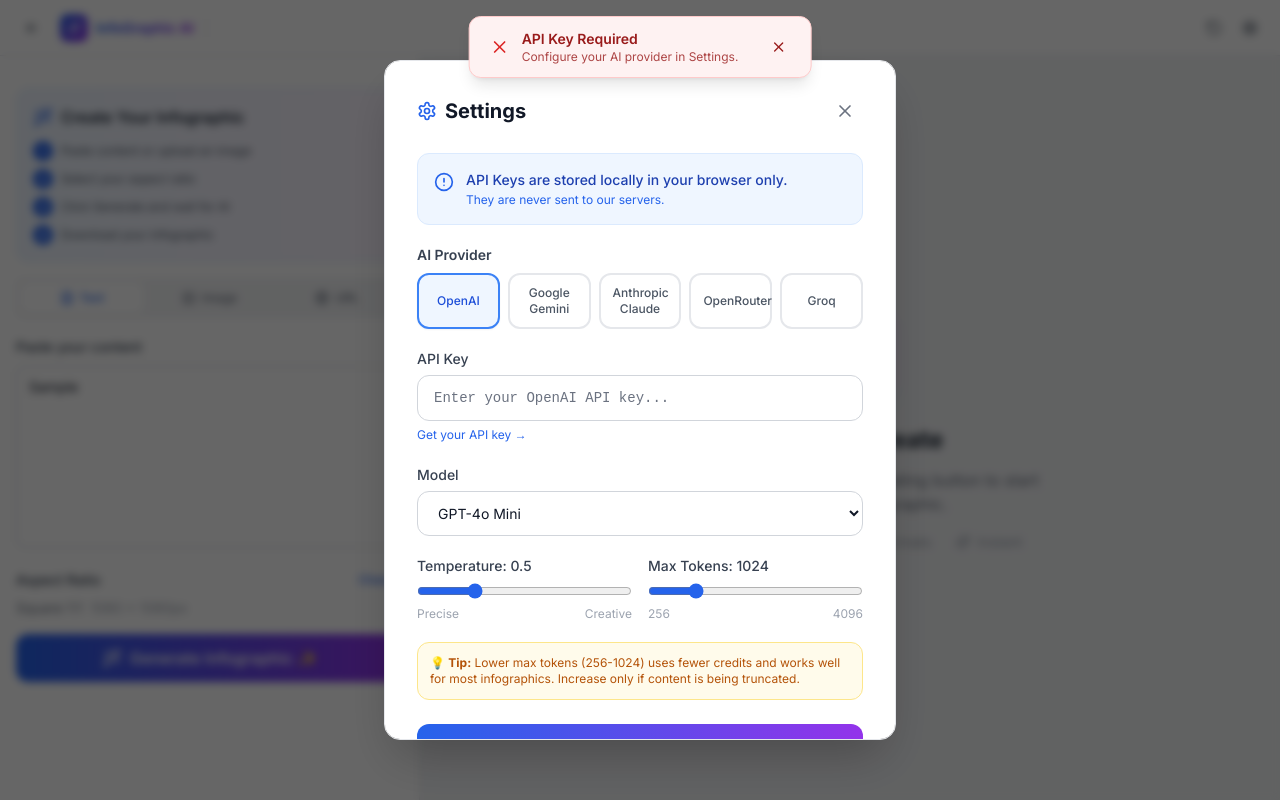
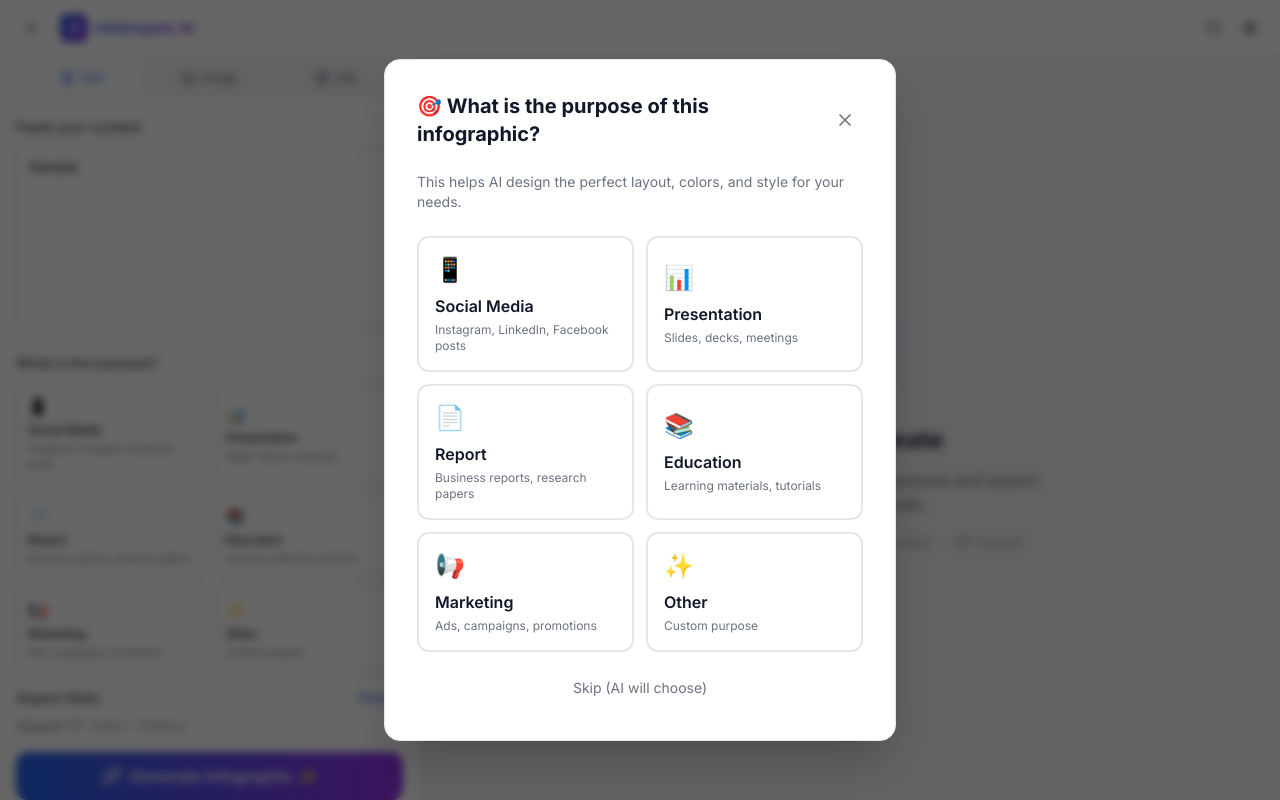
Before and after one commit to piyushmehta910/Infographic-generator, a Next.js app: page /dashboard in a window 1280 px wide. Both pictures are taken after typing "Sample" into the empty fields and a click on the button "Generate Infographic ✨". Built offline with nearby package versions, Linux system fonts and the light colour scheme.

Commit message:
Fix aspect ratio, add purpose dialog, improve prompts with infographic instructions and dimensions

```diff
--- a/src/app/dashboard/page.tsx
+++ b/src/app/dashboard/page.tsx
@@ -38,6 +38,15 @@
   AIGenerationRequest,
   FontId,
 } from "@/lib/types";
+
+const PURPOSES = [
+  { id: "social-media", label: "Social Media", icon: "📱", desc: "Instagram, LinkedIn, Facebook posts" },
+  { id: "presentation", label: "Presentation", icon: "📊", desc: "Slides, decks, meetings" },
+  { id: "report", label: "Report", icon: "📄", desc: "Business reports, research papers" },
+  { id: "education", label: "Education", icon: "📚", desc: "Learning materials, tutorials" },
+  { id: "marketing", label: "Marketing", icon: "📢", desc: "Ads, campaigns, promotions" },
+  { id: "other", label: "Other", icon: "✨", desc: "Custom purpose" },
+];
 
 export default function DashboardPage() {
   const router = useRouter();
@@ -82,6 +91,8 @@
   const [generationStep, setGenerationStep] = useState(0);
   const [generationProgress, setGenerationProgress] = useState(0);
   const [mobilePanelOpen, setMobilePanelOpen] = useState(false);
+  const [purpose, setPurpose] = useState("");
+  const [showPurposeDialog, setShowPurposeDialog] = useState(false);
 
   const theme = getTheme("modern");
 
@@ -174,6 +185,12 @@
       return;
     }
 
+    // Show purpose dialog if not selected
+    if (!purpose) {
+      setShowPurposeDialog(true);
+      return;
+    }
+
     const activeConfig = getActiveConfig();
     if (!activeConfig?.apiKey) {
       showToast({
@@ -202,6 +219,9 @@
         input: inputType === "image" ? input : input,
         inputType: inputType as any,
         aspectRatio: aspectRatio.id,
+        aspectRatioWidth: aspectRatio.width,
+        aspectRatioHeight: aspectRatio.height,
+        purpose: purpose,
         theme: "modern",
         font: "inter" as FontId,
       };
@@ -248,7 +268,6 @@
               "Your AI-generated infographic is ready to view and export.",
           });
         } else {
-          // If no HTML was generated, use the content with our blank template
           const blankHtml = generateBlankHtml(result.content, theme);
           setGeneratedHtml(blankHtml);
           setCurrentHtml(blankHtml);
@@ -292,6 +311,7 @@
     theme,
     showToast,
     aspectRatio,
+    purpose,
   ]);
 
   const handleExport = useCallback(
@@ -309,7 +329,6 @@
             document.getElementById("infographic-canvas") ||
             document.querySelector('[data-infographic="true"]');
           if (!element) {
-            // Fallback: try to capture the iframe content
             const iframe = document.querySelector("iframe");
             if (iframe) {
               const dataUrl = await toPng(iframe, {
@@ -367,9 +386,6 @@
             link.click();
           }
         } else if (format === "pdf") {
-          // Convert to markdown first, then generate PDF
-          const markdown = `# ${content?.title || "Infographic"}\n\n${content?.subtitle || ""}\n\n## Statistics\n${content?.statistics?.map(s => `- **${s.value}** ${s.label}`).join("\n") || ""}\n\n## Sections\n${content?.sections?.map(s => `### ${s.icon || ""} ${s.title}\n${s.content}`).join("\n\n") || ""}\n\n${content?.callToAction ? `---\n${content.callToAction}` : ""}`;
-
           const { toPng } = await import("html-to-image");
           const { jsPDF } = await import("jspdf");
           const element =
@@ -430,6 +446,7 @@
     setGeneratedHtml("");
     setCurrentHtml("");
     setIsLoading(false);
+    setPurpose("");
     reset();
     showToast({
       type: "info",
@@ -438,15 +455,11 @@
     });
   }, [reset, showToast]);
 
-  const showPropertiesPanel =
-    content && (!isMobileViewport || showMobileProperties);
-
   return (
     <>
       <Toast />
       <div className="h-screen flex flex-col bg-gray-50">
         <header className="h-14 bg-white border-b border-gray-200 flex items-center px-2 sm:px-4 gap-2 sm:gap-3 flex-shrink-0 z-20">
-          {/* Mobile Menu Button */}
           <button
             onClick={() => setMobilePanelOpen(true)}
             className="md:hidden p-2 hover:bg-gray-100 rounded-lg transition-colors"
@@ -503,7 +516,6 @@
         </header>
 
         <div className="flex flex-1 overflow-hidden relative">
-          {/* Mobile Overlay */}
           {mobilePanelOpen && (
             <div
               className="md:hidden fixed inset-0 bg-black/50 z-30"
@@ -511,10 +523,8 @@
             />
           )}
 
-          {/* Left Panel - Input (Desktop + Mobile Drawer) */}
           <div className={`w-full md:w-[420px] bg-white border-r border-gray-200 overflow-y-auto flex-shrink-0 ${mobilePanelOpen ? "flex" : "hidden md:flex"} fixed md:relative inset-y-0 left-0 z-40 md:z-auto transition-transform duration-300 ${mobilePanelOpen ? "translate-x-0" : "-translate-x-full md:translate-x-0"}`}>
             <div className="p-4 space-y-4 w-full">
-              {/* Mobile Close Button */}
               <div className="md:hidden flex justify-end mb-2">
                 <button
                   onClick={() => setMobilePanelOpen(false)}
@@ -541,11 +551,11 @@
                   </div>
                   <div className="flex items-center gap-2">
                     <span className="w-5 h-5 bg-blue-600 text-white rounded-full flex items-center justify-center text-[10px] font-bold">3</span>
-                    <span>Click Generate and wait for AI</span>
+                    <span>Choose the purpose of your infographic</span>
                   </div>
                   <div className="flex items-center gap-2">
                     <span className="w-5 h-5 bg-blue-600 text-white rounded-full flex items-center justify-center text-[10px] font-bold">4</span>
-                    <span>Download your infographic</span>
+                    <span>Click Generate and download</span>
                   </div>
                 </div>
               </div>
@@ -637,7 +647,31 @@
                   </div>
                 )}
 
-                {/* Loading State - Step by Step Progress */}
+                {/* Purpose Selection */}
+                <div className="space-y-2">
+                  <label className="text-sm font-medium text-gray-700">
+                    What is the purpose? {purpose && <span className="text-blue-600">({PURPOSES.find(p => p.id === purpose)?.label})</span>}
+                  </label>
+                  <div className="grid grid-cols-2 gap-2">
+                    {PURPOSES.map((p) => (
+                      <button
+                        key={p.id}
+                        onClick={() => setPurpose(p.id)}
+                        className={`p-2.5 rounded-xl text-xs border-2 transition-all text-left ${
+                          purpose === p.id
+                            ? "border-blue-500 bg-blue-50"
+                            : "border-gray-200 hover:border-gray-300"
+                        }`}
+                      >
+                        <div className="text-base mb-1">{p.icon}</div>
+                        <div className="font-medium text-gray-900">{p.label}</div>
+                        <div className="text-[10px] text-gray-500 mt-0.5">{p.desc}</div>
+                      </button>
+                    ))}
+                  </div>
+                </div>
+
+                {/* Loading State */}
                 {isLoading && (
                   <div className="space-y-4 py-6">
                     <div className="text-center mb-4">
@@ -654,7 +688,6 @@
                       <p className="text-gray-500 text-sm">{loadingMessage}</p>
                     </div>
 
-                    {/* Progress Bar */}
                     <div className="space-y-2">
                       <div className="flex justify-between text-xs text-gray-500">
                         <span>Progress</span>
@@ -669,7 +702,6 @@
                       </div>
                     </div>
 
-                    {/* Step Indicators */}
                     <div className="space-y-2">
                       {generationSteps.map((step) => (
                         <div
@@ -704,18 +736,9 @@
                     </div>
 
                     <div className="flex items-center justify-center gap-1 text-xs text-gray-400">
-                      <span
-                        className="w-1.5 h-1.5 bg-blue-500 rounded-full animate-bounce"
-                        style={{ animationDelay: "0ms" }}
-                      />
-                      <span
-                        className="w-1.5 h-1.5 bg-purple-500 rounded-full animate-bounce"
-                        style={{ animationDelay: "150ms" }}
-                      />
-                      <span
-                        className="w-1.5 h-1.5 bg-pink-500 rounded-full animate-bounce"
-                        style={{ animationDelay: "300ms" }}
-                      />
+                      <span className="w-1.5 h-1.5 bg-blue-500 rounded-full animate-bounce" style={{ animationDelay: "0ms" }} />
+                      <span className="w-1.5 h-1.5 bg-purple-500 rounded-full animate-bounce" style={{ animationDelay: "150ms" }} />
+                      <span className="w-1.5 h-1.5 bg-pink-500 rounded-full animate-bounce" style={{ animationDelay: "300ms" }} />
                     </div>
                   </div>
                 )}
@@ -770,7 +793,6 @@
                   </button>
                 )}
 
-                {/* Mobile Close Button at Bottom */}
                 <button
                   onClick={() => setMobilePanelOpen(false)}
                   className="md:hidden w-full py-2.5 bg-blue-600 text-white rounded-xl font-medium hover:bg-blue-700 transition-colors"
@@ -783,7 +805,6 @@
 
           {/* Main Canvas */}
           <main className="flex-1 overflow-auto bg-gray-100 flex items-center justify-center relative">
-            {/* Mobile Floating Action Button */}
             {!mobilePanelOpen && !generatedHtml && (
               <button
                 onClick={() => setMobilePanelOpen(true)}
@@ -814,7 +835,7 @@
                     Ready to Create
                   </h2>
                   <p className="text-sm sm:text-base text-gray-500 leading-relaxed mb-4">
-                    {`Tap the menu button or the floating button to start creating your infographic.`}
+                    Paste your content, choose a purpose and aspect ratio, then generate.
                   </p>
                   <div className="flex flex-wrap items-center justify-center gap-4 sm:gap-6 text-xs sm:text-sm text-gray-400">
                     <div className="flex items-center gap-1.5">
@@ -833,6 +854,64 @@
           </main>
         </div>
       </div>
+
+      {/* Purpose Dialog Modal */}
+      <AnimatePresence>
+        {showPurposeDialog && (
+          <motion.div
+            initial={{ opacity: 0 }}
+            animate={{ opacity: 1 }}
+            exit={{ opacity: 0 }}
+            className="fixed inset-0 bg-black/60 backdrop-blur-sm z-50 flex items-center justify-center"
+            onClick={() => setShowPurposeDialog(false)}
+          >
+            <motion.div
+              initial={{ scale: 0.95, opacity: 0 }}
+              animate={{ scale: 1, opacity: 1 }}
+              exit={{ scale: 0.95, opacity: 0 }}
+              className="bg-white rounded-2xl p-8 max-w-lg w-full mx-4 shadow-2xl border border-gray-200"
+              onClick={(e) => e.stopPropagation()}
+            >
+              <div className="flex justify-between items-center mb-6">
+                <h2 className="text-xl font-bold text-gray-900">
+                  🎯 What is the purpose of this infographic?
+                </h2>
+                <button
+                  onClick={() => setShowPurposeDialog(false)}
+                  className="p-2 hover:bg-gray-100 rounded-lg transition-colors"
+                >
+                  <X className="w-5 h-5 text-gray-500" />
+                </button>
+              </div>
+              <p className="text-sm text-gray-500 mb-6">
+                This helps AI design the perfect layout, colors, and style for your needs.
+              </p>
+              <div className="grid grid-cols-2 gap-3">
+                {PURPOSES.map((p) => (
+                  <button
+                    key={p.id}
+                    onClick={() => {
+                      setPurpose(p.id);
+                      setShowPurposeDialog(false);
+                    }}
+                    className="p-4 border-2 border-gray-200 rounded-xl hover:border-blue-500 hover:bg-blue-50 transition-all text-left"
+                  >
+                    <div className="text-2xl mb-2">{p.icon}</div>
+                    <div className="font-semibold text-gray-900">{p.label}</div>
+                    <div className="text-xs text-gray-500 mt-1">{p.desc}</div>
+                  </button>
+                ))}
+              </div>
+              <button
+                onClick={() => setShowPurposeDialog(false)}
+                className="w-full mt-4 py-2.5 text-sm text-gray-500 hover:text-gray-700 transition-colors"
+              >
+                Skip (AI will choose)
+              </button>
+            </motion.div>
+          </motion.div>
+        )}
+      </AnimatePresence>
 
       {/* Settings Modal */}
       <AnimatePresence>
@@ -992,7 +1071,7 @@
                       </div>
                       <div className="bg-amber-50 rounded-xl p-3 border border-amber-200">
                         <p className="text-xs text-amber-700">
-                          💡 <strong>Tip:</strong> Lower max tokens (256-1024) uses fewer credits and works well for most infographics. Increase only if content is being truncated.
+                          💡 <strong>Tip:</strong> Lower max tokens (256-1024) uses fewer credits.
                         </p>
                       </div>
                     </React.Fragment>
@@ -1030,8 +1109,7 @@
             >
               <div className="flex justify-between items-center mb-6">
                 <h2 className="text-xl font-bold text-gray-900 flex items-center gap-2">
-                  <Layout className="w-5 h-5 text-blue-600" /> Select Aspect
-                  Ratio
+                  <Layout className="w-5 h-5 text-blue-600" /> Select Aspect Ratio
                 </h2>
                 <button
                   onClick={() => setShowAspectRatioModal(false)}
@@ -1059,13 +1137,12 @@
                         {ratio.label}
                       </div>
                       <div className="text-xs text-gray-500">
-                        {ratio.id === "custom" ? "Custom dimensions" : `${ratio.width} × ${ratio.height}`}
+                        {ratio.id === "custom" ? "Custom dimensions" : `${ratio.width} × ${ratio.height}px`}
                       </div>
                     </button>
                   ))}
                 </div>
 
-                {/* Custom Size Section - Always visible when custom is selected */}
                 {aspectRatio.id === "custom" && (
                   <div className="space-y-3 pt-4 border-t border-gray-100">
                     <h3 className="font-semibold text-gray-800">Custom Size</h3>
@@ -1159,9 +1236,7 @@
                 >
                   <FileImage className="w-8 h-8 text-blue-600 mx-auto mb-2" />
                   <div className="font-medium text-gray-900">PNG</div>
-                  <div className="text-xs text-gray-500">
-                    High quality image
-                  </div>
+                  <div className="text-xs text-gray-500">High quality image</div>
                 </button>
                 <button
                   onClick={() => handleExport("jpg")}
@@ -1169,9 +1244,7 @@
                 >
                   <FileImage className="w-8 h-8 text-green-600 mx-auto mb-2" />
                   <div className="font-medium text-gray-900">JPG</div>
-                  <div className="text-xs text-gray-500">
-                    Compressed image
-                  </div>
+                  <div className="text-xs text-gray-500">Compressed image</div>
                 </button>
                 <button
                   onClick={() => handleExport("pdf")}
@@ -1179,9 +1252,7 @@
                 >
                   <FileText className="w-8 h-8 text-red-600 mx-auto mb-2" />
                   <div className="font-medium text-gray-900">PDF</div>
-                  <div className="text-xs text-gray-500">
-                    Print-ready document
-                  </div>
+                  <div className="text-xs text-gray-500">Print-ready document</div>
                 </button>
                 <button
                   onClick={() => handleExport("json")}
@@ -1207,7 +1278,6 @@
 }
 
 function generateBlankHtml(content: InfographicContent, theme: any): string {
-  const isWide = true;
   const bgColor = theme?.colors?.background || "#ffffff";
   const textColor = theme?.colors?.text || "#0f172a";
   const accentColor = theme?.colors?.accent || "#3b82f6";
--- a/src/lib/constants.ts
+++ b/src/lib/constants.ts
@@ -7,14 +7,14 @@
 } from "./types";
 
 export const ASPECT_RATIOS: Record<string, AspectRatio> = {
-  "1:1": { id: "1:1", label: "Square 1:1", width: 1080, height: 1080 },
-  "4:5": { id: "4:5", label: "Portrait 4:5", width: 1080, height: 1350 },
-  "9:16": { id: "9:16", label: "Story 9:16", width: 1080, height: 1920 },
-  "16:9": { id: "16:9", label: "Landscape 16:9", width: 1920, height: 1080 },
-  "A4-P": { id: "A4-P", label: "A4 Portrait", width: 794, height: 1123 },
-  "A4-L": { id: "A4-L", label: "A4 Landscape", width: 1123, height: 794 },
-  letter: { id: "letter", label: "Letter", width: 816, height: 1056 },
-  custom: { id: "custom", label: "Custom", width: 800, height: 800 },
+  "1:1": { id: "1:1", label: "Square 1:1", ratio: "1:1", width: 1080, height: 1080 },
+  "4:5": { id: "4:5", label: "Portrait 4:5", ratio: "4:5", width: 1080, height: 1350 },
+  "9:16": { id: "9:16", label: "Story 9:16", ratio: "9:16", width: 1080, height: 1920 },
+  "16:9": { id: "16:9", label: "Landscape 16:9", ratio: "16:9", width: 1920, height: 1080 },
+  "A4-P": { id: "A4-P", label: "A4 Portrait", ratio: "A4 Portrait", width: 794, height: 1123 },
+  "A4-L": { id: "A4-L", label: "A4 Landscape", ratio: "A4 Landscape", width: 1123, height: 794 },
+  letter: { id: "letter", label: "Letter", ratio: "Letter", width: 816, height: 1056 },
+  custom: { id: "custom", label: "Custom", ratio: "Custom", width: 800, height: 800 },
 };
 
 export const FONTS: Font[] = [
--- a/src/services/ai/promptBuilder.ts
+++ b/src/services/ai/promptBuilder.ts
@@ -8,14 +8,27 @@
 export function buildContentAnalysisPrompt(
   request: AIGenerationRequest,
 ): string {
-  const { input, inputType, aspectRatio, theme, font, language, audience } = request;
+  const { input, inputType, aspectRatio, theme, font, language, audience, aspectRatioWidth, aspectRatioHeight, purpose } = request;
   const aspectRatioStr = aspectRatio || "1:1";
   const themeStr = theme || "modern";
   const fontStr = font || "Inter";
   const languageStr = language || "English";
   const audienceStr = audience || "General";
+  const purposeStr = purpose || "Not specified";
 
-  const metadata = `\n[Config: Aspect Ratio: ${aspectRatioStr} | Theme: ${themeStr} | Font: ${fontStr} | Language: ${languageStr} | Audience: ${audienceStr}]`;
+  // Derive exact canvas dimensions
+  const dimensionsStr =
+    aspectRatioWidth && aspectRatioHeight
+      ? `${aspectRatioWidth}×${aspectRatioHeight}px`
+      : aspectRatioStr === "9:16" ? "1080×1920px"
+      : aspectRatioStr === "16:9" ? "1920×1080px"
+      : aspectRatioStr === "4:5" ? "1080×1350px"
+      : aspectRatioStr === "A4-P" ? "794×1123px"
+      : aspectRatioStr === "A4-L" ? "1123×794px"
+      : aspectRatioStr === "letter" ? "816×1056px"
+      : "1080×1080px";
+
+  const metadata = `\n[Config: Aspect Ratio: ${aspectRatioStr} | Canvas: ${dimensionsStr} | Theme: ${themeStr} | Font: ${fontStr} | Language: ${languageStr} | Audience: ${audienceStr} | Purpose: ${purposeStr}]`;
 
   let contentText = "";
   switch (inputType) {
@@ -35,7 +48,20 @@
       contentText = `Input:\n${input}`;
   }
 
-  return `You are an expert content analyst and editor following a precise 3-step process:
+  return `You are an expert content analyst and editor creating content for a PROFESSIONAL INFOGRAPHIC. Your output will be used to design a visual infographic layout.
+
+## CRITICAL: This content is for an INFOGRAPHIC — NOT a blog post, article, or document.
+- Content must be VISUALLY STRUCTURED for an infographic layout
+- Use short, scannable text blocks
+- Prioritize key statistics and data points
+- Create clear visual hierarchy in the content structure
+- Every section should work as a standalone visual card
+
+## CANVAS SPECIFICATIONS
+- Canvas dimensions: ${dimensionsStr}
+- Aspect ratio: ${aspectRatioStr}
+- Purpose: ${purposeStr}
+- Design every element to fit perfectly within these exact pixel dimensions
 
 ## STEP 1: INPUT — Receive the user's content
 ## STEP 2: ANALYZE — Analyze the content through AI — extract every key detail, fact, statistic, date, and theme
```
Also changed, not shown: src/lib/types.ts (+55 -88 lines), build_output.txt (added).
